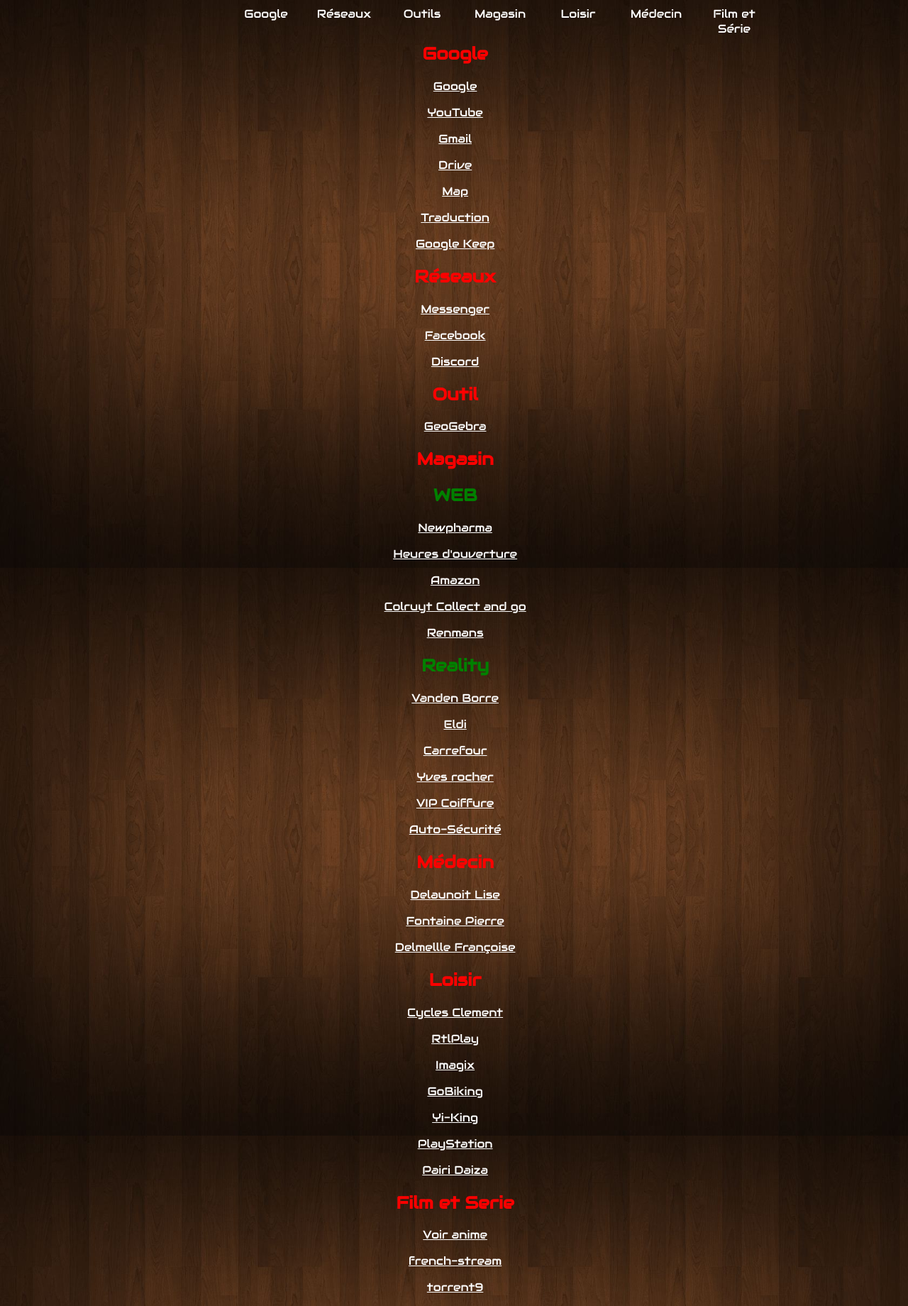
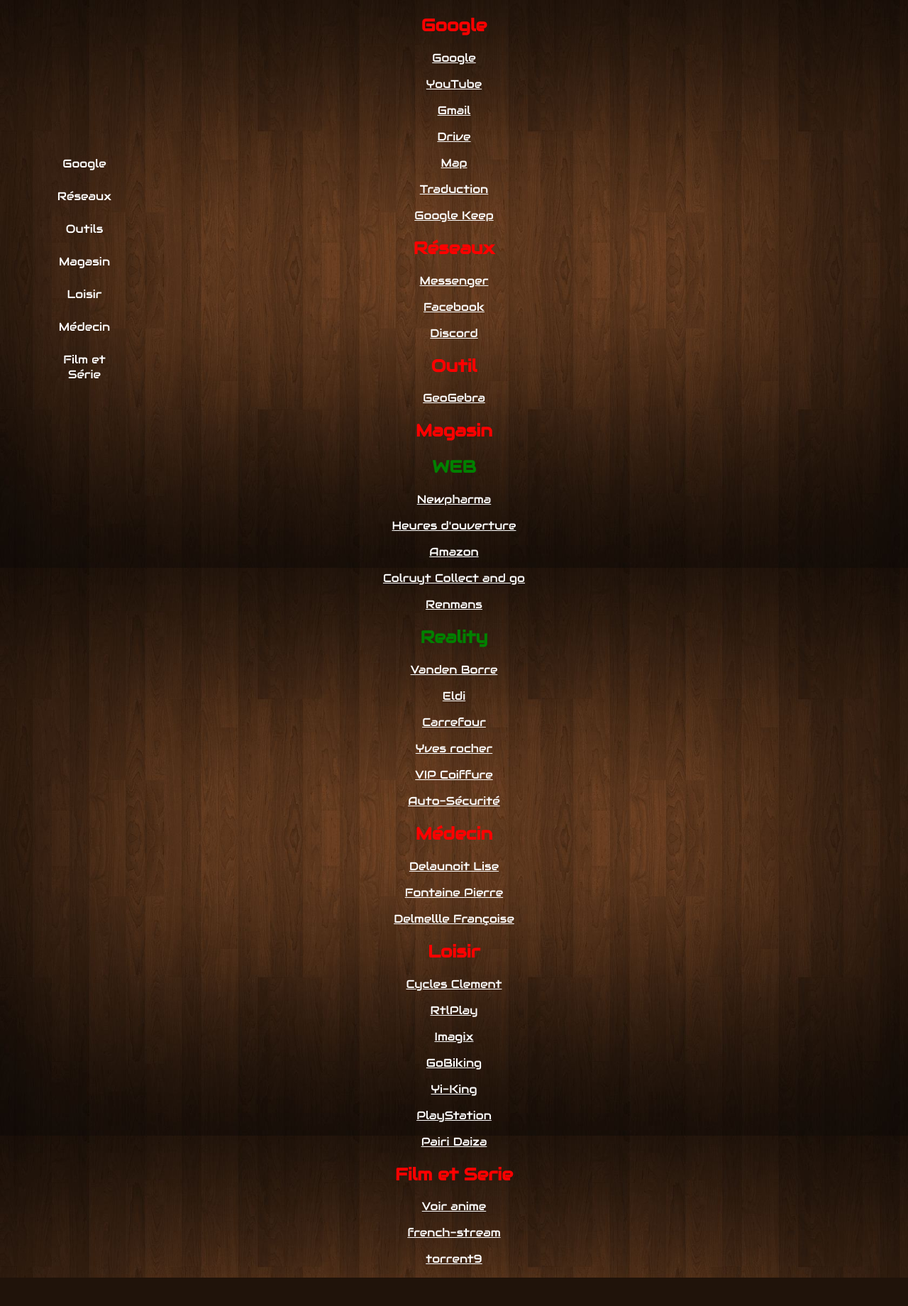
Before and after one commit to vandijstadt/Favorite, a PHP site: page / in a window 1280 px wide. Shown: the whole page at 71% size. After the commit the page ends 1800 px from the top, so only its background shows below. Run offline with PHP 8.4, Linux system fonts and the light colour scheme.

Commit message:
Add files via upload

```diff
--- a/style.css
+++ b/style.css
@@ -10,12 +10,6 @@
 		background-size: 100%, auto;
 		text-align: center;
 		color: red;
-	}
-	section{
-		position: absolute;
-		top: 5%;
-		width: 99%;
-
 	}
 	p a{
 		width: 500px;
@@ -30,19 +24,20 @@
 	/* Menu */
 	header{
 		position: fixed;
-		top: 0.5%;
-		left: 25%;
+		text-align: center;
+		top: 25%;
+		left: 5%;
 	}
 	header ol {
-		margin:0;
-		padding:0;
-		list-style-type:none;
-		text-align:center;
+		margin: 0;
+		padding: 0;
+		list-style-type: none;
+		width: 100px;
 	}
 	header li {
 		float:left;
 		margin:auto;
-		padding:0;
+		padding-top: 15px;
 	}
 	header li a {
 		display:block;
@@ -54,14 +49,18 @@
 	header ol li ol {
 		display:none;
 	}
-	header li ol {
-		position:absolute;
-	}
-	header {
-		height:50px;
-	}
 	header ol li:hover ol {
 		display:block;
+	}
+	header ol li:hover a {
+		color:black;
+		background-color: white;
+		border-radius: 10px;
+	}
+	header ol li:hover ol a {
+		display:block;
+		background-color: gray;
+		border-radius: 10px;
 	}
 	header li:hover ol li {
 		float:none;
@@ -87,7 +86,6 @@
 		text-align: center;
 		color: red;
 	}
-
 	p a{
 		width: 500px;
 		color: white;
@@ -103,7 +101,7 @@
 		display: none;
 	}
 }
-
+/* Style du site */
 @font-face{
 	font-family: "Audiowide-Regular";
 	src: url('Audiowide-Regular.ttf');
```
